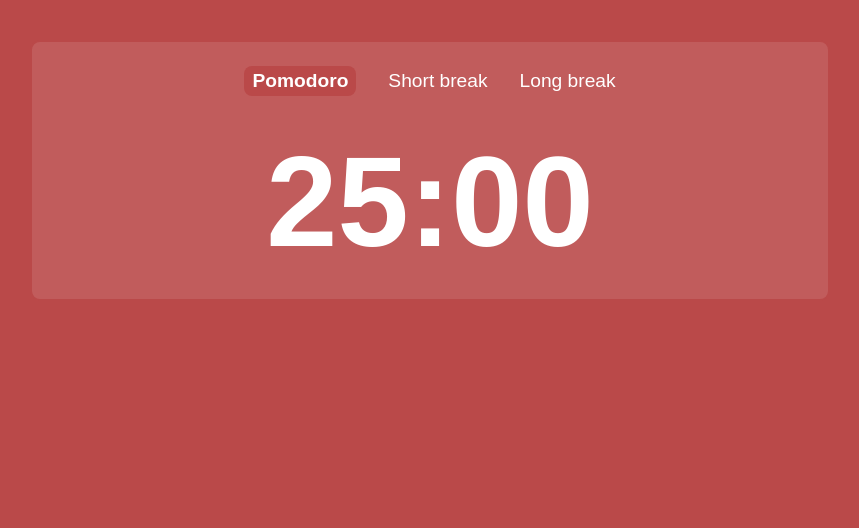
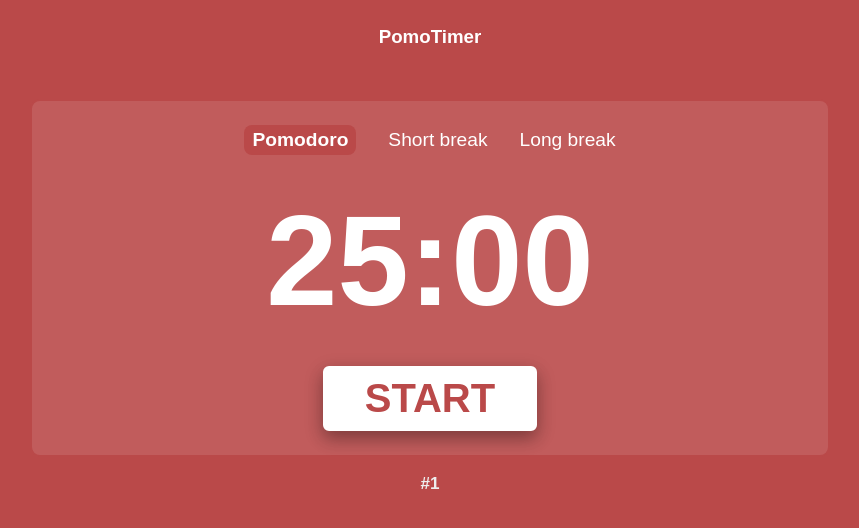
Before and after one commit to EnoQuarcoo/pomofocus-clone, a React (Vite) app: page / in a window 1280 px wide. Shown: the top 528 px of the page, without its empty margins (210-1069 px from the left). Built offline with nearby package versions, Linux system fonts and the light colour scheme.

Commit message:
Updated UI and mode buttons

```diff
--- a/src/App.jsx
+++ b/src/App.jsx
@@ -1,13 +1,16 @@
 import { useState } from 'react'
 import './index.css'
 import Timer from './components/Timer'
+import Pomocounter from './components/Pomocounter'
+import NavBar from './components/NavBar'
 
 function App() {
-  const [count, setCount] = useState(0)
 
   return (
     <>
+      <NavBar></NavBar>
       <Timer></Timer>
+      <Pomocounter></Pomocounter>
     </>
   )
 }
--- /dev/null
+++ b/src/components/NavBar.jsx
@@ -0,0 +1,12 @@
+import React from 'react'
+
+const NavBar = () => {
+  return (
+    <header>
+        <h3> PomoTimer </h3>
+
+    </header>
+  )
+}
+
+export default NavBar
--- /dev/null
+++ b/src/components/Pomocounter.jsx
@@ -0,0 +1,11 @@
+import React from 'react'
+
+const Pomocounter = () => {
+  return (
+    <div className="pomo-counter">
+        <h6> #1 </h6>
+    </div>
+  )
+}
+
+export default Pomocounter
--- a/src/components/Timer.jsx
+++ b/src/components/Timer.jsx
@@ -1,21 +1,50 @@
-import React from 'react'
+import React from "react";
+import { useState } from 'react';
 
 const Timer = () => {
-  return (
+  //State to remember which button has been clicken
+  const [mode, setMode] = useState("pomodoro");
+
+  function handlePomodoroMode() {
+    setMode("pomodoro");
+    console.log('Mode is pomo')
+  }
+
+  function handleShortMode() {
+    setMode("short");
+    console.log('Mode is ', mode)
+  }
+
+  function handleLongMode() {
+    setMode("long");
+    console.log('Mode is long')
+
+  }
 
 
 
+
+  return (
     <div className="timer-section">
-        <div className="pomo-titles">
-                <button className="pomodoro-btn clicked" > Pomodoro</button>
-                <button className="short-btn">Short break </button>
-                <button className="long-btn">Long break </button>
-        </div>
-        <div className="timer">  <h1>25:00</h1> </div>
+      <div className="pomo-titles">
+        <button className={mode==="pomodoro" ? "pomodoro-btn clicked" : "pomodoro-btn" } onClick={handlePomodoroMode}> Pomodoro</button>
+        <button className={mode==="short" ? "short-btn clicked" : "short-btn"} onClick={handleShortMode}>Short break </button>
+        <button className={mode==="long"? "long-btn clicked" : "long-btn"} onClick={handleLongMode}>Long break </button>
+      </div>
+      <div className="timer">
+        <h1>25:00</h1>
+      </div>
+      <div className="start-button" >
+        <button> START </button>
+      </div>
     </div>
+  );
+};
+
+export default Timer;
 
 
-  )
-}
-
-export default Timer
+//In react local variables don't persist between renders so if you want a componenet to remember something yuou give it a state.
+//Here are my steps.
+// 1. I define useState and set its initial value to the string pomodoro
+// I create a function (handleModeSwitch) to help it switch between the different mode options ("pomodoro", "long", 'short')
--- a/src/index.css
+++ b/src/index.css
@@ -96,7 +96,7 @@
   box-shadow: 0;
 }
 
-#pomo-counter {
+.pomo-counter {
   font-size: clamp(1.2rem, 2vw, 3rem);
   color: #eeeeee;
   font-weight: 100;
@@ -109,7 +109,7 @@
   margin: 0 auto;
 }
 
-#todo-list-title{
+.todo-list-title{
   color: white;
   margin-top: 1rem;
   margin-bottom: 1rem;
@@ -140,7 +140,7 @@
 
 }
 
-#add-task button{
+.add-task button{
   background: none;
   border: none;
   cursor: pointer;
@@ -149,7 +149,7 @@
 
 }
 
-#add-task {
+.add-task {
   display: flex;
   justify-content: center;
   border: dashed #eeeeee;
```
Also changed, not shown: src/components/TaskInput.jsx (deleted, +0 -9 lines), src/components/TaskItem.jsx (deleted), src/components/TaskList.jsx (deleted).
